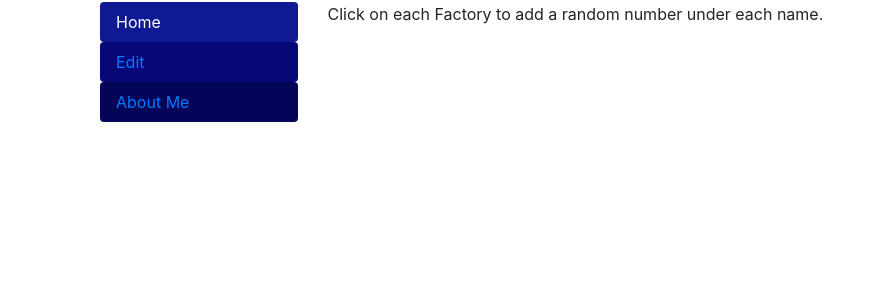
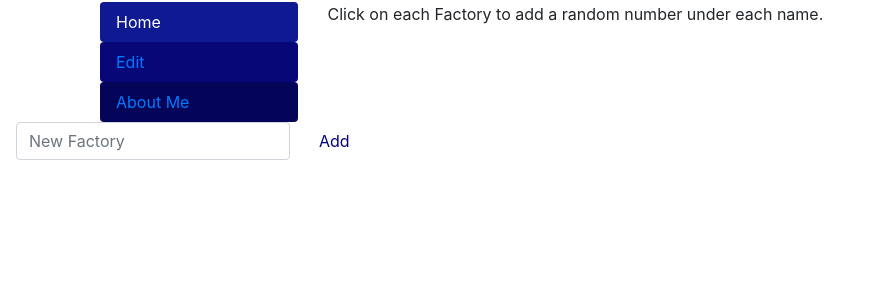
Before and after one commit to JackieCZhou/LiveTree, a PHP site: page /helloworld/index.html in a window 1280 px wide. Shown: the part 206-506 px from the top of the page, without its empty margins (0-869 px from the left). Run offline with PHP 8.4, Linux system fonts and the light colour scheme.

Commit message:
intake line

```diff
--- a/css/livetree.css
+++ b/css/livetree.css
@@ -23,3 +23,7 @@ h1 {
     background-color: rgb(4, 4, 89);
     margin-left: 100px;
 }
+
+#form-inline {
+    margin-left: 100px;
+}
--- a/helloworld/index.html
+++ b/helloworld/index.html
@@ -31,11 +31,24 @@
                 </div>
                 <div class="tab-pane fade" id="v-pills-profile" role="tabpanel" aria-labelledby="v-pills-profile-tab">
                     Edit the names of a factory by clicking the edit button</div>
-                <div class="tab-pane fade" id="v-pills-settings" role="tabpanel" aria-labelledby="v-pills-settings-tab"> Check out my portfolio
-                        <a href='https://jackieczhou.github.io/portfolio/' button type="button" class="btn btn-link" style='border:none; background:none' >here!</a></div>
+                <div class="tab-pane fade" id="v-pills-settings" role="tabpanel" aria-labelledby="v-pills-settings-tab">
+                    Check out my portfolio
+                    <a href='https://jackieczhou.github.io/portfolio/' button type="button" class="btn btn-link"
+                        style='border:none'>here!</a></div>
             </div>
         </div>
     </div>
+
+
+    <form class="form-inline">
+        <div class="form-group mb-2">
+        </div>
+        <div class="form-group mx-sm-3 mb-2">
+            <label for="newFactory" class="sr-only">Add New Factory</label>
+            <input type="input" class="form-control" id="newFactory" placeholder="New Factory">
+        </div>
+        <button type="submit" style="color:navy" class="btn mb-2">Add</button>
+    </form>
 
     <style>
         h1 {
@@ -63,6 +76,10 @@
             background-color: rgb(4, 4, 89);
             margin-left: 100px;
         }
+
+        #form-inline {
+            margin-left: 100px;
+        }
     </style>
 
 
```
